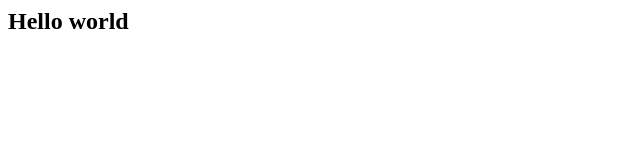
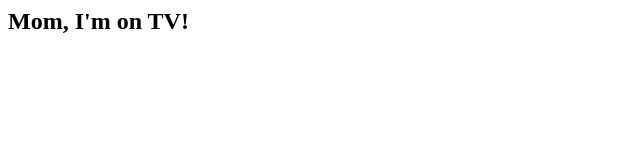
Before and after one commit to KaosuNeko/kaosuneko.github.io, a plain HTML site: page index.html in a window 1280 px wide. Shown: the whole page, without its empty margins (0-640 px from the left). Drawn offline with Linux system fonts and the light colour scheme.

Commit message:
Update index.html

```diff
--- a/index.html
+++ b/index.html
@@ -1 +1 @@
-<h2>Hello world</h2>
+<h2>Mom, I'm on TV!</h2>
```
